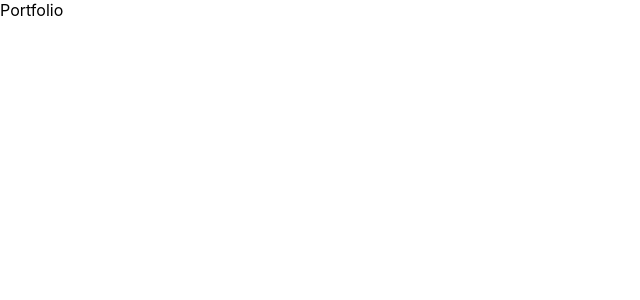
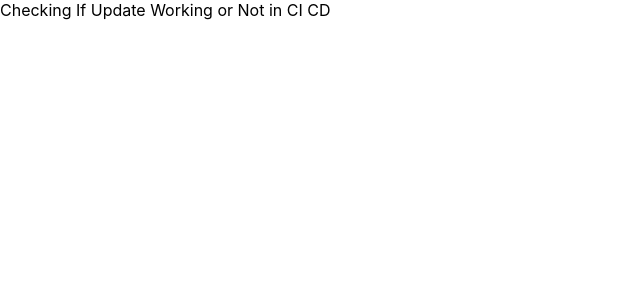
Before and after one commit to Ashutoshsarangi/portfolio, a React (Create React App) app: page / in a window 1280 px wide. Shown: the top 300 px of the page, without its empty margins (0-640 px from the left). Built offline with nearby package versions, Linux system fonts and the light colour scheme.

Commit message:
Update App.js

```diff
--- a/src/App.js
+++ b/src/App.js
@@ -1,7 +1,7 @@
 
 function App() {
   return (
-    <div>Portfolio</div>
+    <div>Checking If Update Working or Not in CI CD </div>
   );
 }
 
```
